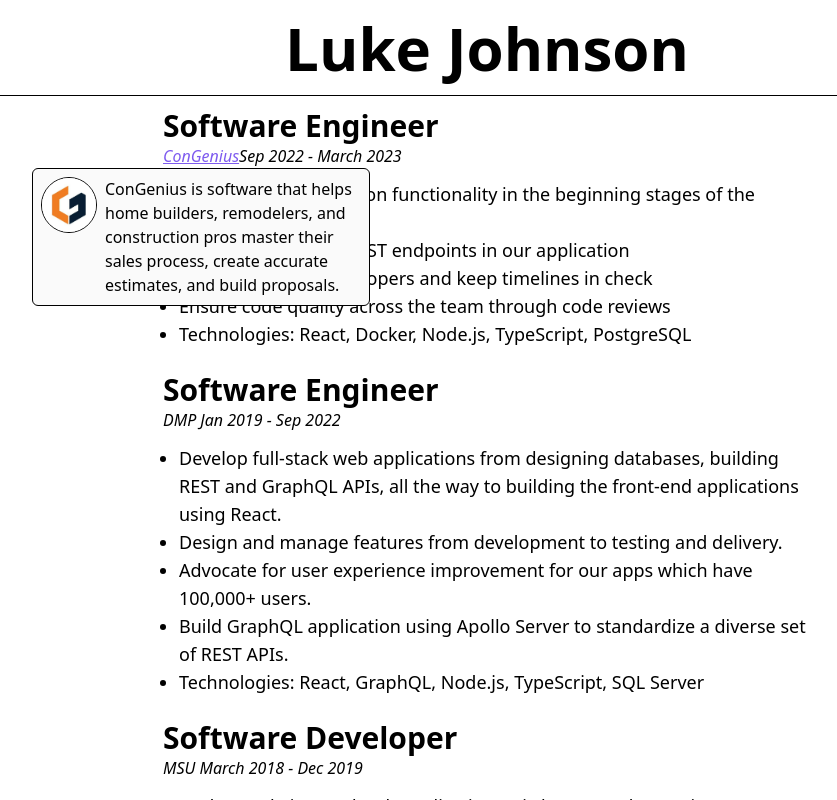
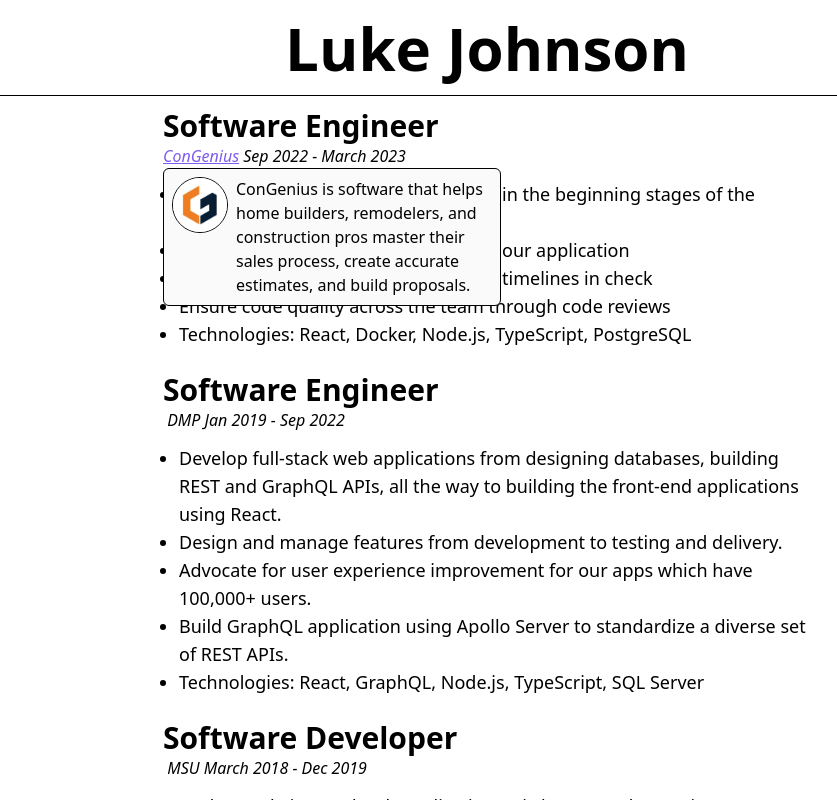
Before and after one commit to lukejo-io/website, a Next.js app: page /resume in a window 1280 px wide. Both pictures are taken after a click on the button "ConGenius". Shown: the top 800 px of the page, without its empty margins (153-990 px from the left). Built offline with nearby package versions, Linux system fonts and the light colour scheme.

Commit message:
Add space and link

```diff
--- a/components/CompanyInfo.tsx
+++ b/components/CompanyInfo.tsx
@@ -1,5 +1,6 @@
 import * as Popover from "@radix-ui/react-popover";
 import * as Avatar from "@radix-ui/react-avatar";
+import Link from "next/link";
 
 type CompanyInfoProps = {
   name: string;
@@ -16,9 +17,11 @@
       </Popover.Trigger>
       <Popover.Portal>
         <Popover.Content
+          align={"start"}
           className={"bg-off-white  border border-black rounded-md p-2"}
         >
           <div className={"flex flex-row max-w-md gap-2"}>
+            <Link href={"https://www.congenius.com/"}>
               <Avatar.Root>
                 <Avatar.Image
                   className={"rounded-full w-14 h-14 border border-black"}
@@ -26,6 +29,7 @@
                   alt="Colm Tuite"
                 />
               </Avatar.Root>
+            </Link>
             <p className={"w-64"}>{description}</p>
           </div>
         </Popover.Content>
--- a/pages/resume.tsx
+++ b/pages/resume.tsx
@@ -20,7 +20,8 @@
 function Subheader({ companyName, subheader }: SubheaderProps) {
   return (
     <span className={"flex flex-row"}>
-      {companyName} <div className={"italic text-md"}>{subheader}</div>
+      {companyName}
+      <div className={"italic text-md"}>&nbsp;{subheader}</div>
     </span>
   );
 }
```
Lines whose indentation alone changed are shown as unchanged.
